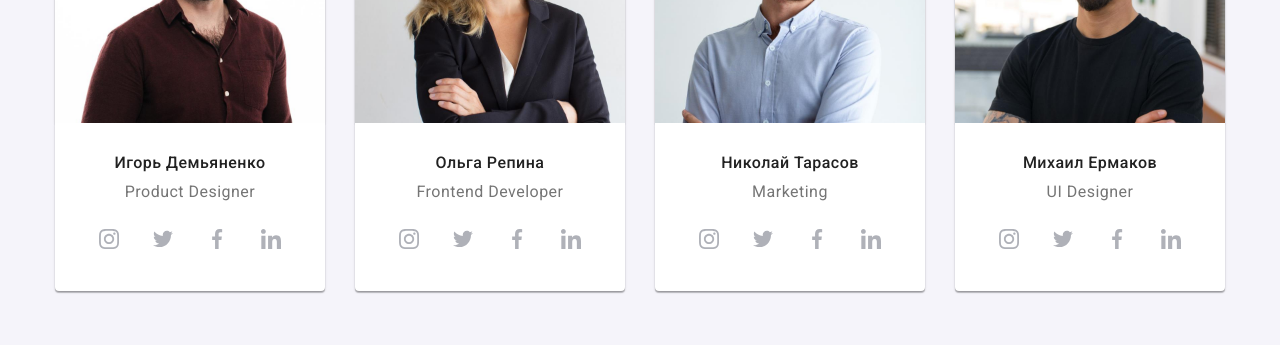
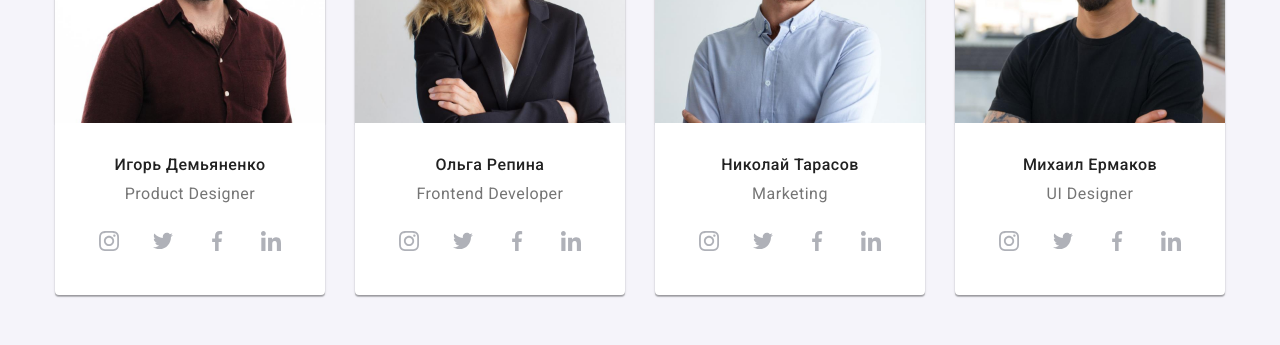
Before and after one commit to svistunmikhail/goit-markup-hw-05, a plain HTML site: page index.html in a window 1280 px wide. Shown: the part 1920-2265 px from the top of the page. Drawn offline with nearby package versions, Linux system fonts and the light colour scheme.

Commit message:
конечные правки

```diff
--- a/css/styles.css
+++ b/css/styles.css
@@ -378,14 +378,13 @@ text-align: center;
 margin-top: 0;
 margin-bottom: 16px;
 font-size: 16px;
-line-height: 19px;
+line-height: 1.19;
 text-align: center;
 color:var(--secondary-text-color);
 }
 
 .text-box {
-    padding-top: 30px;
-    padding-bottom: 30px;
+    padding: 32px 30px;
     background-color: var(--akcent-text-color);
     border-top: none;
     box-shadow: 0px 1px 3px rgba(0, 0, 0, 0.12), 0px 1px 1px rgba(0, 0, 0, 0.14), 0px 2px 1px rgba(0, 0, 0, 0.2);
@@ -708,7 +707,7 @@ margin-bottom: -30px;
     display: block;
     width: 100%;
     height: 100%;
-     transition-property: box-shadow;
+    transition-property: box-shadow;
     transition-duration: 250ms;
     transition-timing-function: cubic-bezier(0.4, 0, 0.2, 1);
 }
```
Also changed, not shown: images/symbol-defs.svg.
